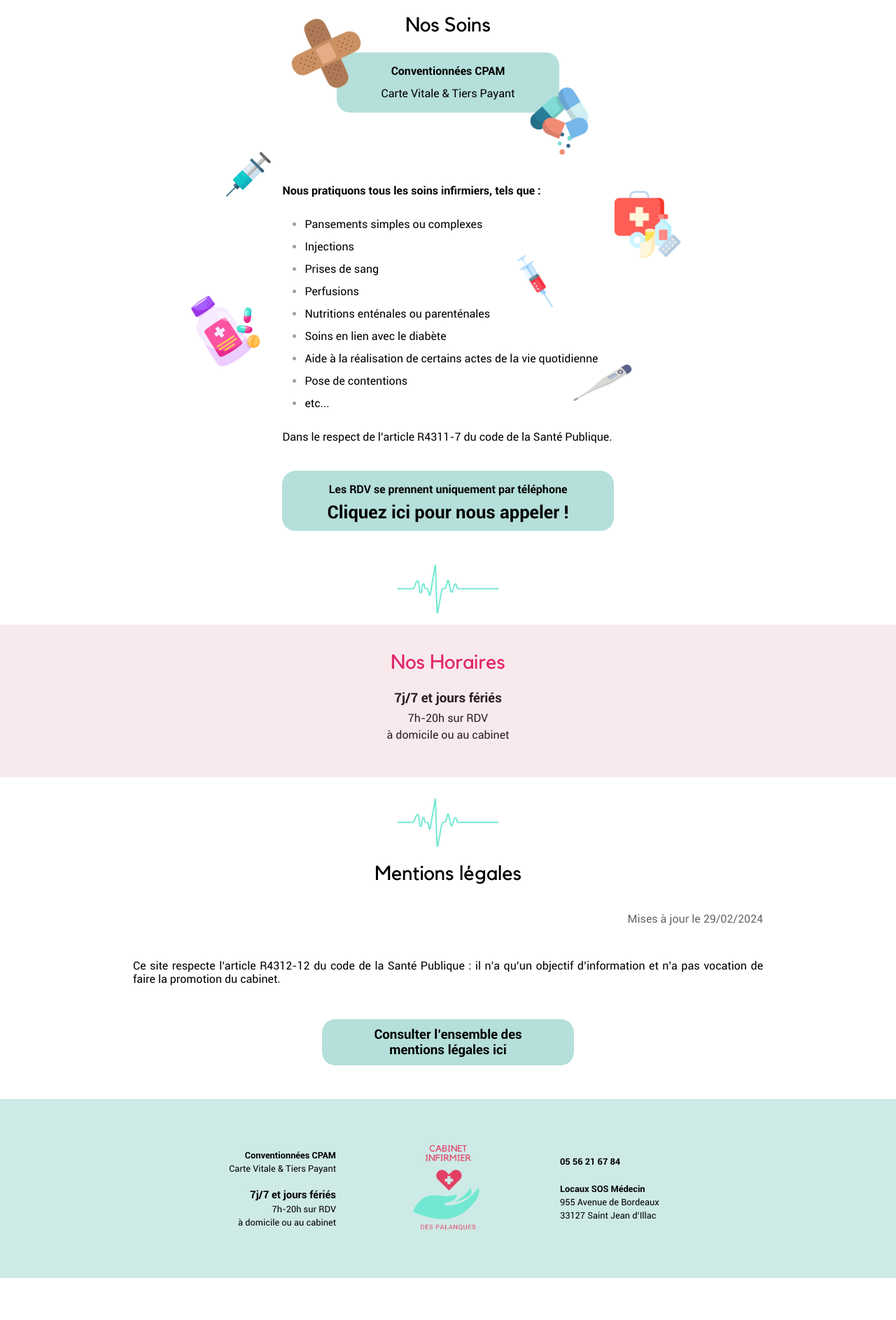
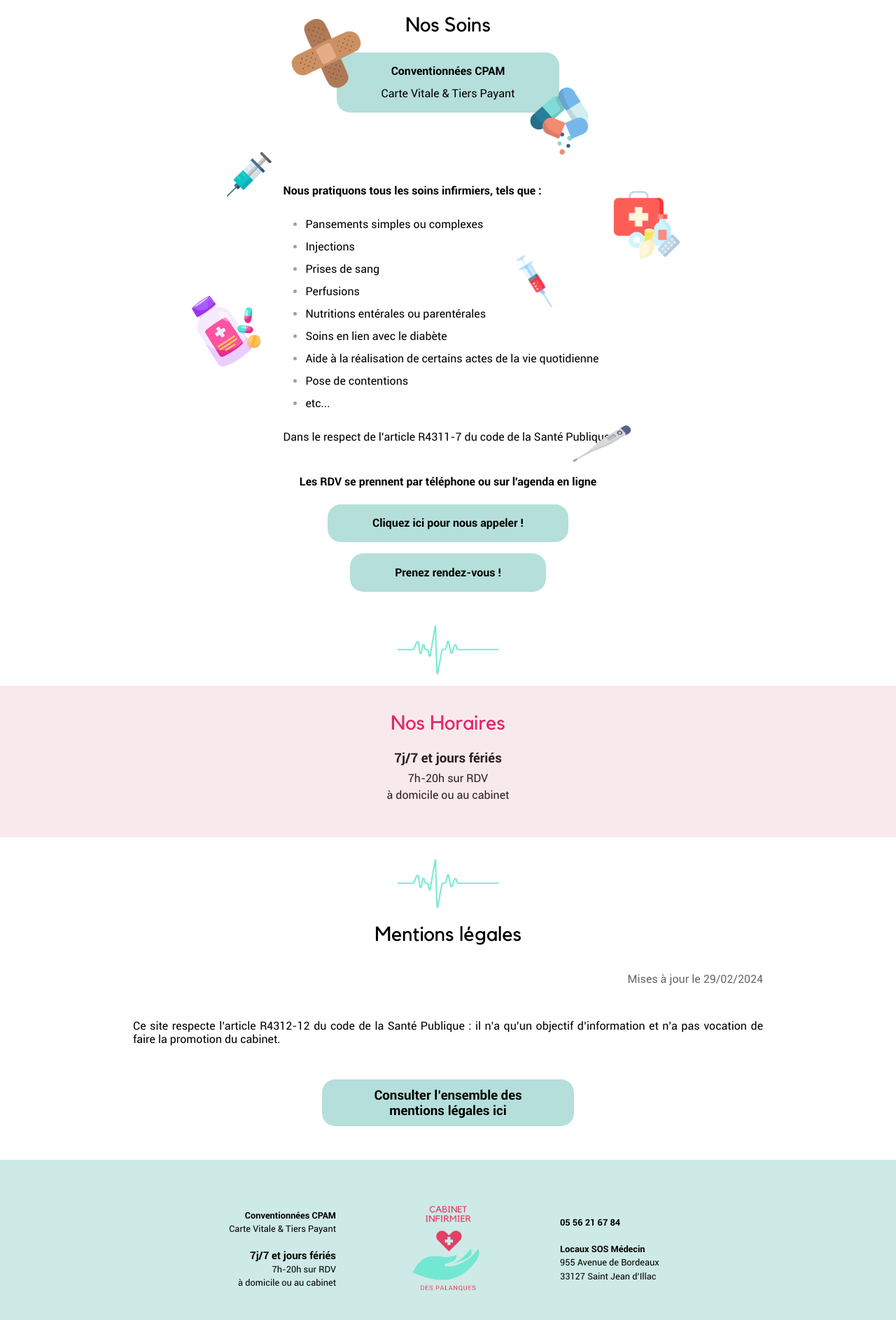
Before and after one commit to cabinet-camapajo/cabinet-camapajo.github.io, a Jekyll site: the page built from index.markdown, in a window 1280 px wide. Shown: the part 1318-3205 px from the top of the page at 70% size. Built offline with Jekyll 4.4.1, drawn with Linux system fonts in a browser that asks for light colours; some web fonts are replaced; before the commit the page ends 3145 px from its top, so only the background shows below that.

Commit message:
feat: Corrections

```diff
--- a/_config.yml
+++ b/_config.yml
@@ -31,15 +31,17 @@ description: >
   Marion Gonzalez
   Pauline Bacquey
   Johanna Dieu-Derathe
-  Soins
-  Pansements simples ou complexes
-  Injections
+  Soin
+  Pansement simple
+  Pansement complexe
+  Injection
   Prises de sang
-  Perfusions
-  Nutritions enténales ou parenténales
+  Perfusion
+  Nutrition entérale
+  Nutrition parentérale
   Soins en lien avec le diabète
   Aide à la réalisation de certains actes de la vie quotidienne
-  Pose de contentions
+  Pose de contention
 baseurl: "" # the subpath of your site, e.g. /blog
 url: "" # the base hostname & protocol for your site, e.g. http://example.com
 
--- a/_layouts/home.html
+++ b/_layouts/home.html
@@ -147,12 +147,19 @@
           <div class="clip2-bottom-right">
               <img src="{{page.healing.thermo}}" alt="thermomètre" title="thermomètre"/>
           </div>
-          <a href="tel:{{page.info.phone.title}}" rel="noopener" title="Composer le numéro">
-            <div class="column button top20 meet">
-              <div class="row">{{page.healing.meet.sub}}</div>
-              <div class="row">{{page.healing.meet.cta}}</div>
-            </div>
-          </a>
+          <div class="meet column">
+            <div class="row">{{page.healing.meet.sub}}</div>
+            <a href="tel:{{page.info.phone.title}}" rel="noopener" title="Composer le numéro">
+              <div class="column button top10">
+                <div class="row">{{page.healing.meet.cta-phone}}</div>
+              </div>
+            </a>
+            <a href="{{page.healing.meet.cta-rdv-link}}" rel="noopener" title="Prenez rendez-vous en ligne" target="_blank">
+              <div class="column button top10">
+                <div class="row">{{page.healing.meet.cta-rdv}}</div>
+              </div>
+            </a>
+          </div>
         </div>
       </section>
       <section class="opening column">
--- a/_sass/_custom.scss
+++ b/_sass/_custom.scss
@@ -642,8 +642,15 @@ main.container {
             }
         }
 
-        .top20 {
+        .top10 {
+            margin-top: 1rem;
+        }
+
+        .meet {
             margin-top: 2rem;
+            font-weight: bold;
+            align-items: center;
+            text-align: center;
         }
     }
 
--- a/index.markdown
+++ b/index.markdown
@@ -101,15 +101,17 @@ healing:
         - Injections
         - Prises de sang
         - Perfusions
-        - Nutritions enténales ou parenténales
+        - Nutritions entérales ou parentérales
         - Soins en lien avec le diabète
         - Aide à la réalisation de certains actes de la vie quotidienne
         - Pose de contentions
         - etc...
     footer: Dans le respect de l’article R4311-7 du code de la Santé Publique.
     meet:
-        sub: Les RDV se prennent uniquement par téléphone
-        cta: Cliquez ici pour nous appeler !
+        sub: Les RDV se prennent par téléphone ou sur l'agenda en ligne
+        cta-phone: Cliquez ici pour nous appeler !
+        cta-rdv: Prenez rendez-vous !
+        cta-rdv-link: https://calendar.google.com/calendar/appointments/schedules/AcZssZ1rPRwHa6QXxQAsWfGV7RMInlUFeyZJ5hwVTAzD0cjm5FY9urK6nfA316h2eiL2y2e61oni_Ey4
 
 opening:
     sub: 7j/7 et jours fériés
```
